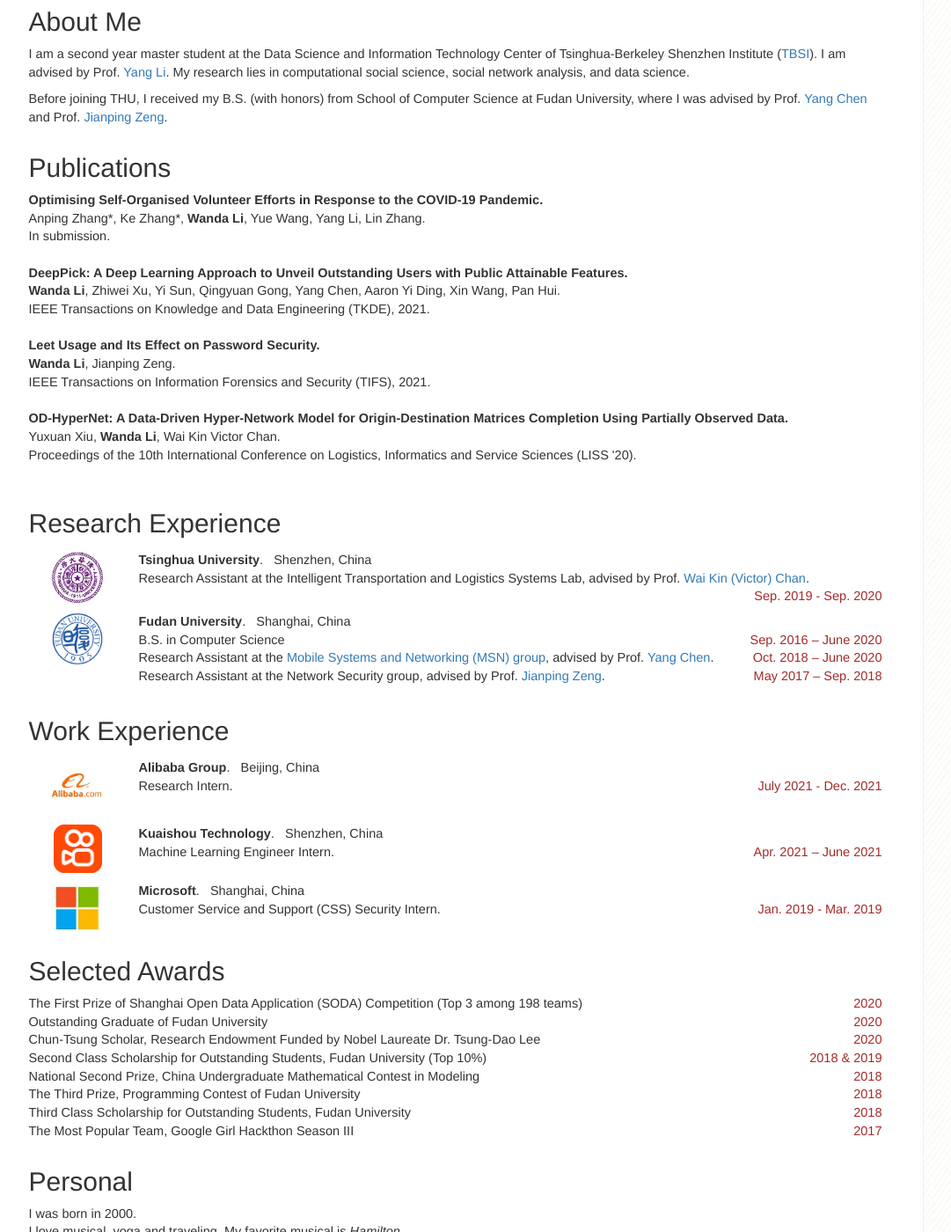
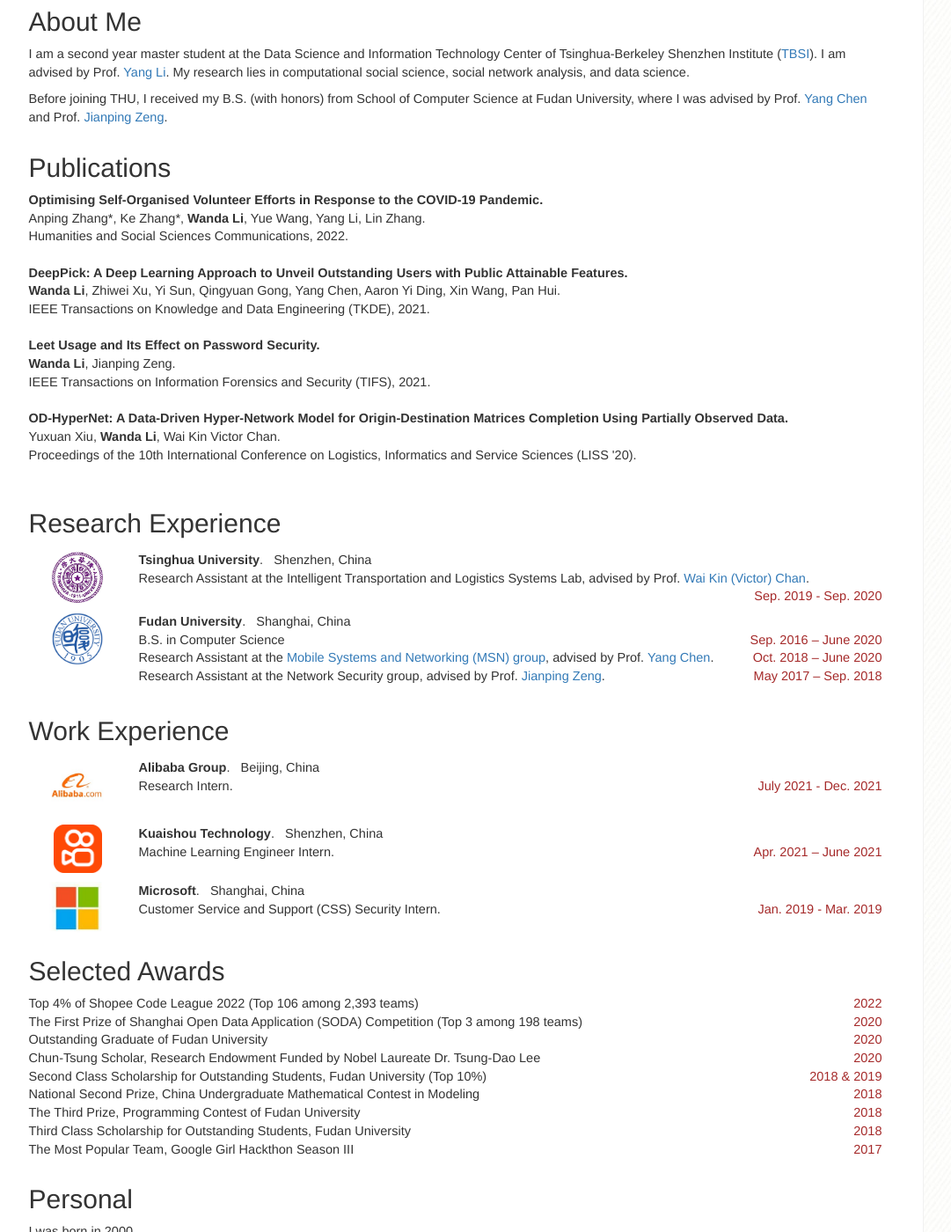
Before and after one commit to wandli/wandli.github.io, a Jekyll site: the page index.html, which Jekyll copies as it is, in a window 1280 px wide and 1400 px high, scrolled down 258 px. Shown: the whole window at 88% size, without its empty margins (130-1211 px from the left). Built offline with Jekyll 4.4.1, drawn with Linux system fonts in a browser that asks for light colours; nearby versions of some CDN libraries; library files that are not in the unit come from our copies.

Commit message:
new paper

```diff
--- a/index.html
+++ b/index.html
@@ -58,7 +58,7 @@
 					<li>
 						<strong>Optimising Self-Organised Volunteer Efforts in Response to the COVID-19 Pandemic.</strong><br/>
 						<span>Anping Zhang*, Ke Zhang*, <strong>Wanda Li</strong>, Yue Wang, Yang Li, Lin Zhang. </span><br/>
-						<span>In submission.</span><br/>
+						<span>Humanities and Social Sciences Communications, 2022.</span><br/>
 					</li><br/>
 
 					<li>
@@ -166,6 +166,10 @@
 				</div>
 				<ul class="my_table">
 					<li>
+						Top 4% of Shopee Code League 2022 (Top 106 among 2,393 teams)
+						<span class="date">2022</span>
+					</li>
+					<li>
 						The First Prize of Shanghai Open Data Application (SODA) Competition (Top 3 among 198 teams)
 						<span class="date">2020</span>
 					</li>
```
